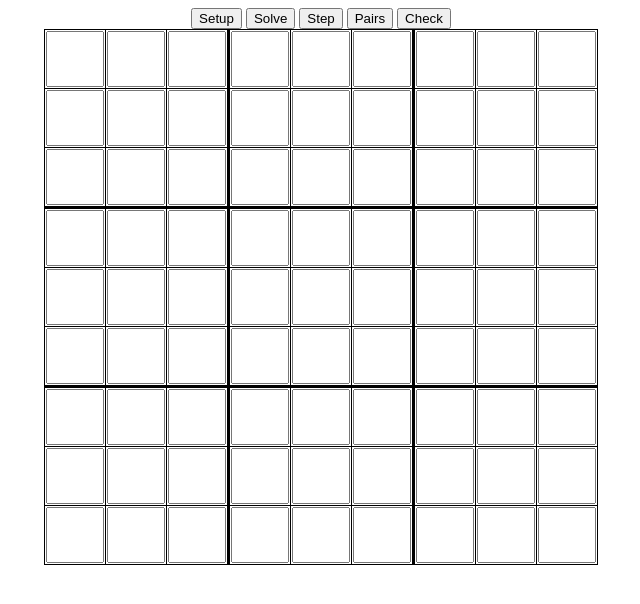
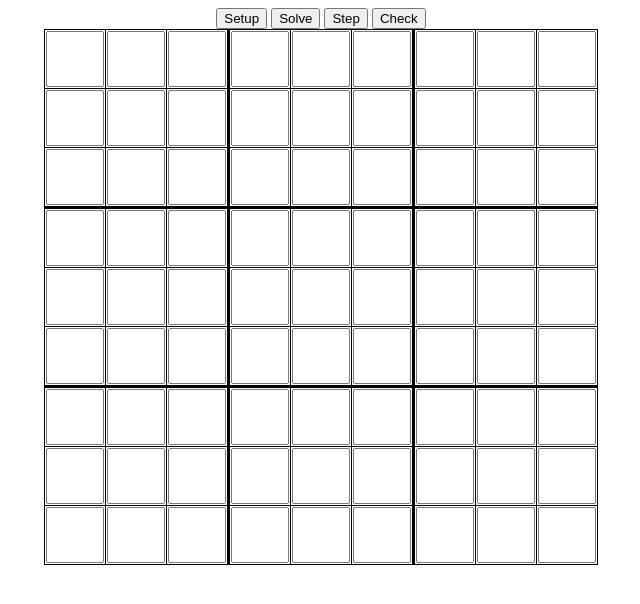
Before and after one commit to TheDarkThatBarks/SudokuSolver, a website built with Vite: page index.html in a window 1280 px wide. Shown: the whole page, without its empty margins (319-959 px from the left). Built offline with nearby package versions, Linux system fonts and the light colour scheme.

Commit message:
Update index.html

```diff
--- a/index.html
+++ b/index.html
@@ -13,7 +13,7 @@
         <button onclick="setup()">Setup</button>
         <button onclick="solve()">Solve</button>
         <button onclick="step()">Step</button>
-        <button onclick="pairs()">Pairs</button>
+        <!--<button onclick="pairs()">Pairs</button>-->
         <button onclick="check()">Check</button>
     </div>
     <table id="inputs"></table>
```
